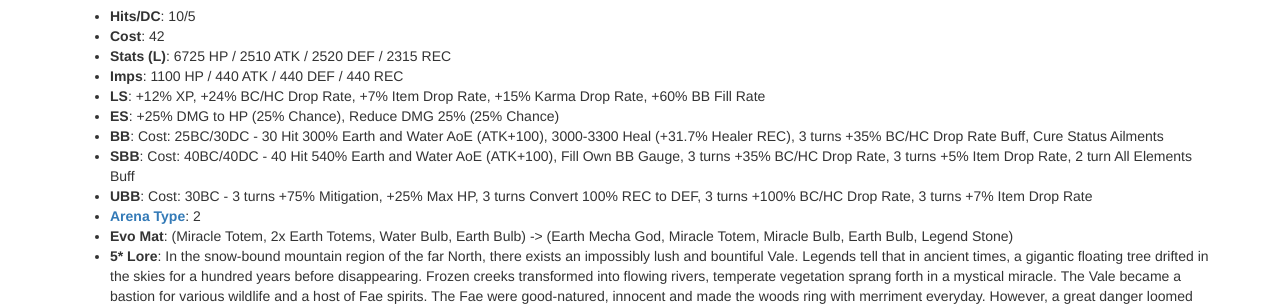
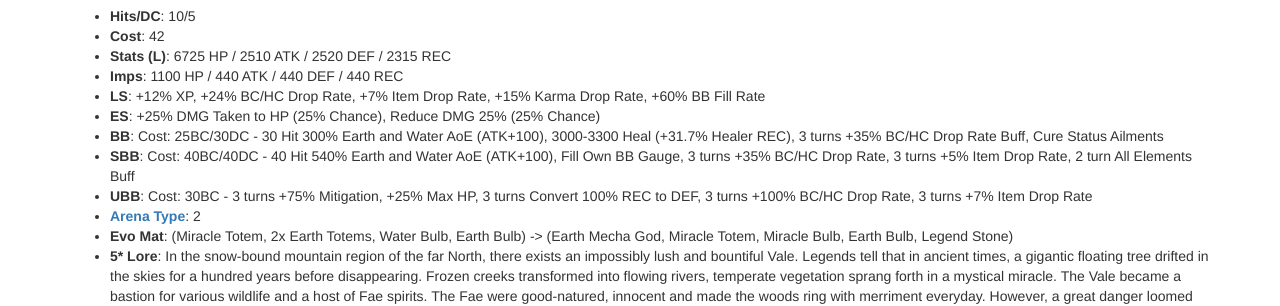
Before and after one commit to Deathmax/deathmax.github.io, a Jekyll site: the page built from _posts/2015-12-22-brave-frontier---update-notes---tue-dec-22-2015.md, in a window 1280 px wide and 900 px high, scrolled down 1986 px. Shown: the part 152-458 px from the top of the window. Built offline with Jekyll 4.4.1, drawn with Linux system fonts in a browser that asks for light colours; nearby versions of some CDN libraries; library files that are not in the unit come from our copies.

Commit message:
Fix wording of dmg taken to hp conversion ES.

```diff
--- a/_posts/2015-12-22-brave-frontier---update-notes---tue-dec-22-2015.md
+++ b/_posts/2015-12-22-brave-frontier---update-notes---tue-dec-22-2015.md
@@ -37,7 +37,7 @@ Official changelog can be found [here](http://forums.gumi.sg/forum/news-boards/s
 * **Stats (L)**: 6725 HP / 2510 ATK / 2520 DEF / 2315 REC
 * **Imps**: 1100 HP / 440 ATK / 440 DEF / 440 REC
 * **LS**: +12% XP, +24% BC/HC Drop Rate, +7% Item Drop Rate, +15% Karma Drop Rate, +60% BB Fill Rate
-* **ES**: +25% DMG to HP (25% Chance), Reduce DMG 25% (25% Chance)
+* **ES**: +25% DMG Taken to HP (25% Chance), Reduce DMG 25% (25% Chance)
 * **BB**: Cost: 25BC/30DC - 30 Hit 300% Earth and Water AoE (ATK+100), 3000-3300 Heal (+31.7% Healer REC), 3 turns +35% BC/HC Drop Rate Buff, Cure Status Ailments
 * **SBB**: Cost: 40BC/40DC - 40 Hit 540% Earth and Water AoE (ATK+100), Fill Own BB Gauge, 3 turns +35% BC/HC Drop Rate, 3 turns +5% Item Drop Rate, 2 turn All Elements Buff
 * **UBB**: Cost: 30BC - 3 turns +75% Mitigation, +25% Max HP, 3 turns Convert 100% REC to DEF, 3 turns +100% BC/HC Drop Rate, 3 turns +7% Item Drop Rate
```
